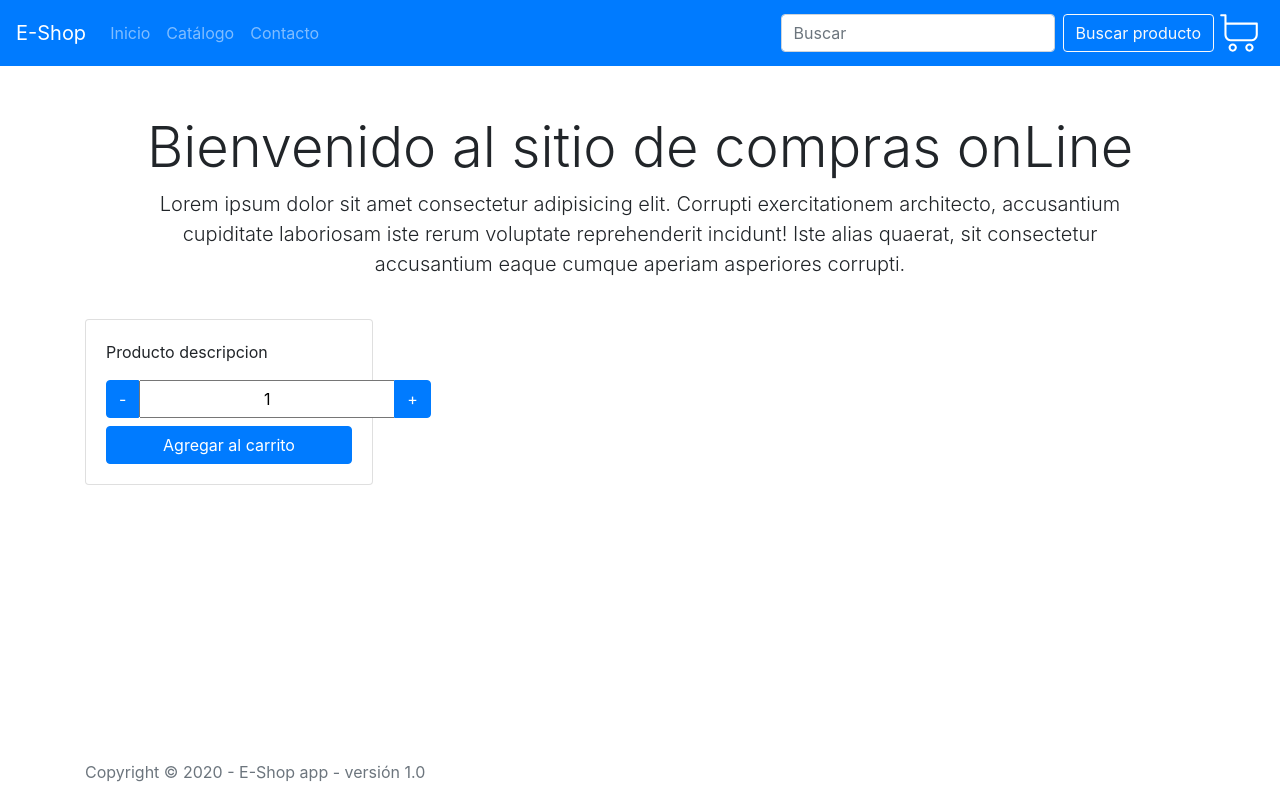
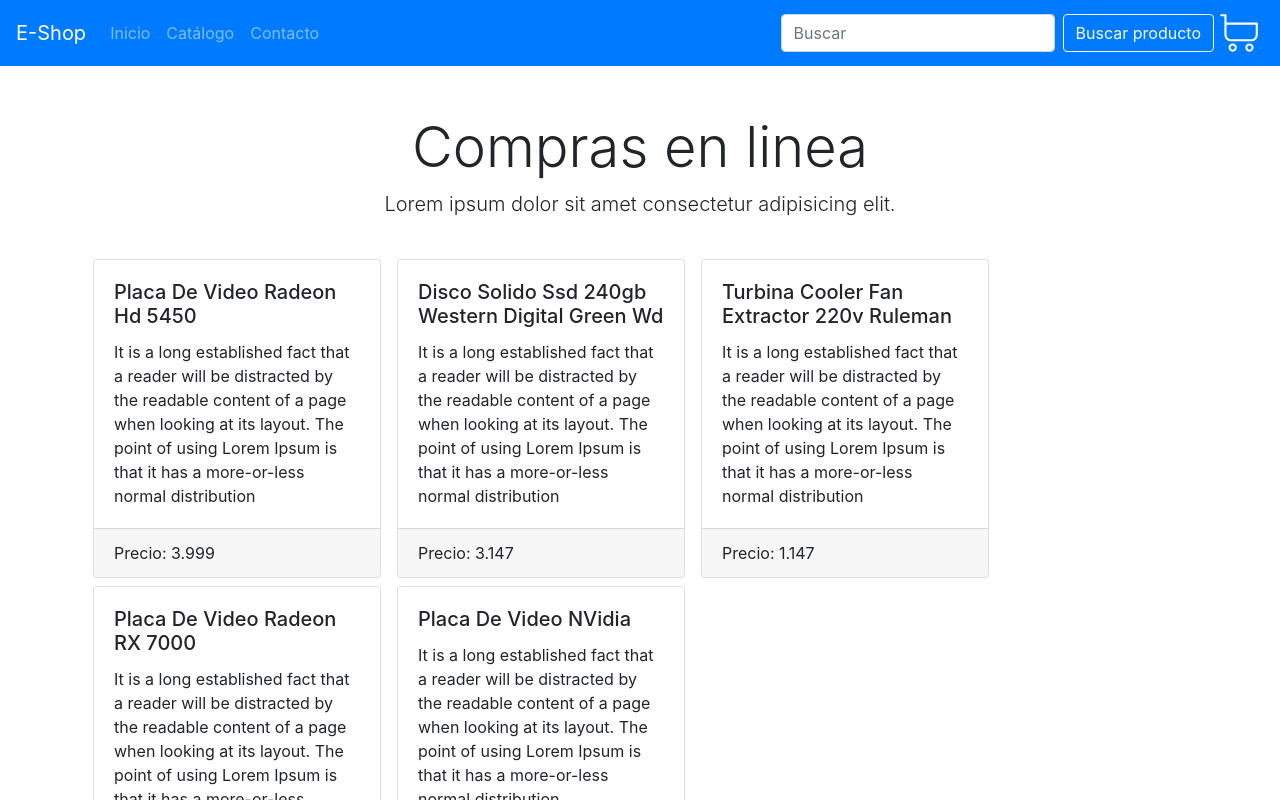
Before and after one commit to xblaz/shop-app, a React (Create React App) app: page / in a window 1280 px wide. Shown: the top 800 px of the page. Built offline with nearby package versions, Linux system fonts and the light colour scheme.

Commit message:
desafio 6

```diff
--- a/package.json
+++ b/package.json
@@ -10,6 +10,7 @@
     "react": "^16.13.1",
     "react-bootstrap": "^1.3.0",
     "react-dom": "^16.13.1",
+    "react-router-dom": "^5.2.0",
     "react-scripts": "3.4.3"
   },
   "scripts": {
--- a/src/App.js
+++ b/src/App.js
@@ -1,15 +1,23 @@
 import React from 'react';
+import {BrowserRouter, Switch, Route } from 'react-router-dom';
 import './App.css';
 import NavPrincipal from './components/Nav/NavPrincipal'
-import Home from './components/Home/Home'
+import HomeContainer from './containers/Home/HomeContainer'
 import Footer from './components/Footer/Footer'
 
 function App() {
+
   return (
     <div className="d-flex flex-column h-100">
+      <BrowserRouter>
       <NavPrincipal />
-      <Home greeting='Bienvenido al sitio de compras onLine'/>
+      <Switch>
+        <Route exact path="/">
+          <HomeContainer greeting='Compras en linea'/>
+        </Route>
+      </Switch>
       <Footer/>
+      </BrowserRouter>
     </div>
   );
 }
--- /dev/null
+++ b/src/components/Catalogo/Item.js
@@ -0,0 +1,21 @@
+import React from 'react';
+import { Card } from 'react-bootstrap';
+
+const Item = props => {
+    return (
+        <>
+            <Card style={{ width: '18rem' }} className="float-left mx-2 mb-2">
+                <Card.Body>
+                    <Card.Title>
+                        {props.titulo}
+                    </Card.Title>
+                    <Card.Text>
+                        {props.descripcion}
+                    </Card.Text>
+                </Card.Body>
+                <Card.Footer>Precio: {props.precio}</Card.Footer>
+            </Card>
+        </>
+    )
+}
+export default Item;
--- /dev/null
+++ b/src/components/Catalogo/ItemList.js
@@ -0,0 +1,14 @@
+import React from 'react';
+import Item from './Item';
+
+const ItemList = ({productos}) => {
+    const contenido = productos.map((unProducto) =>
+            <Item key={unProducto.id} id={unProducto.id} titulo={unProducto.titulo} descripcion={unProducto.descripcion} precio={unProducto.precio} />
+        );
+        return (
+            <>
+                {contenido}
+            </>
+        );
+}
+export default ItemList;
--- /dev/null
+++ b/src/components/Catalogo/Loading.js
@@ -0,0 +1,18 @@
+
+import React from 'react';
+import Spinner from 'react-bootstrap/Spinner'
+
+const Loading = (props) => {
+
+  if (props.showSpinner === false) {
+  return (
+    <Spinner animation="border" role="status">
+      <span className="sr-only">Loading...</span>
+    </Spinner>
+  )
+  } else {
+    return <></>
+  }
+
+}
+export default Loading;
--- a/src/components/Home/Home.jsx
+++ b/src/components/Home/Home.jsx
@@ -1,8 +1,8 @@
 import React from 'react';
 import { Container, Row, Col } from 'react-bootstrap';
 import './Home.css';
-//import Contador from '../Contador/Contador'
-import ItemCount from '../Contador/ItemCount'
+import ItemList from '../Catalogo/ItemList'
+import Loading from '../Catalogo/Loading'
 
 const Home = (props) => {
     return (
@@ -11,22 +11,19 @@ const Home = (props) => {
                 <Col>
                     <div className="px-5 py-3 pt-md-5 pb-md-4 mx-auto text-center">
                         <h1 className="display-4">{props.greeting}</h1>
-                        <p className="lead">Lorem ipsum dolor sit amet consectetur adipisicing elit. Corrupti exercitationem architecto, accusantium cupiditate laboriosam iste rerum voluptate reprehenderit incidunt! Iste alias quaerat, sit consectetur accusantium eaque cumque aperiam asperiores corrupti.</p>
+                        <p className="lead">Lorem ipsum dolor sit amet consectetur adipisicing elit.</p>
                     </div>
                 </Col>
             </Row>
             <Row>
                 <Col className="mx-auto align-center">
-                    <ItemCount initial="1" max="10" min="1" onAdd={agregarItem} />
+                    <Loading showSpinner={props.showSpinner}/>
+                    <ItemList productos={props.productos}/>
+
                 </Col>
             </Row>
         </Container>
     )
 }
 
-function agregarItem(contador) {
-    alert('Cantidad de Items: ' + contador);
-    console.log('Cantidade items: ' + contador)
-}
-
 export default Home;
--- a/src/components/Contador/ItemCount.js
+++ b/src/containers/Contador/ItemCount.js
@@ -1,5 +1,5 @@
 import React, { useState, useEffect } from 'react';
-import { Card, Button, ButtonGroup } from 'react-bootstrap';
+import Contador from '../../components/Contador/Contador';
 
 const ItemCount = props => {
 
@@ -31,17 +31,7 @@ const ItemCount = props => {
 
     return (
         <div>
-            <Card style={{ width: '18rem' }}>
-            <Card.Body>
-                <Card.Text>Producto descripcion</Card.Text>
-                <ButtonGroup>
-                    <Button variant="primary" onClick={decrementa}>-</Button>
-                    <input type="text" value={contador} className="text-center" readOnly />
-                    <Button variant="primary" onClick={incrementa}>+</Button>
-                </ButtonGroup>
-                <Button variant="primary mt-2 btn-block" onClick={onUp}>Agregar al carrito</Button>
-                </Card.Body>
-            </Card>
+            <Contador  decrementa={decrementa} incrementa={incrementa} onUp={onUp} contador={contador} />
         </div>
     );
 
--- /dev/null
+++ b/src/containers/Home/HomeContainer.js
@@ -0,0 +1,32 @@
+import React, {useState, useEffect } from 'react';
+import Home from '../../components/Home/Home'
+import datasource from '../../data/datos.json';
+
+const HomeContainer = (props) => {
+
+    const [productos, setProductos] = useState([]);
+    const [loading, setLoading] = useState(false);
+
+    useEffect(() => {
+        const getDataPromise = new Promise((resolve, reject) => {
+            setTimeout(() => {
+                resolve(datasource);
+            }, 2000);
+        });
+        getDataPromise.then((d) => {
+            setProductos(d);
+            setLoading(true);
+        });
+    }, [])
+
+    useEffect(() => {
+       console.log(productos);
+    }, [productos])
+
+    return (
+        <>
+        <Home productos={productos} showSpinner={loading} greeting={props.greeting}/>
+        </>
+    )
+}
+export default HomeContainer;
--- /dev/null
+++ b/src/data/datos.json
@@ -0,0 +1,37 @@
+[
+    {
+        "id" : "1",
+        "titulo" : "Placa De Video Radeon Hd 5450",
+        "descripcion" : "It is a long established fact that a reader will be distracted by the readable content of a page when looking at its layout. The point of using Lorem Ipsum is that it has a more-or-less normal distribution",
+        "precio" : "3.999",
+        "img" : ""
+    },
+    {
+        "id" : "2",
+        "titulo" : "Disco Solido Ssd 240gb Western Digital Green Wd",
+        "descripcion" : "It is a long established fact that a reader will be distracted by the readable content of a page when looking at its layout. The point of using Lorem Ipsum is that it has a more-or-less normal distribution",
+        "precio" : "3.147",
+        "img" : ""
+    },
+    {
+        "id" : "3",
+        "titulo" : "Turbina Cooler Fan Extractor 220v Ruleman",
+        "descripcion" : "It is a long established fact that a reader will be distracted by the readable content of a page when looking at its layout. The point of using Lorem Ipsum is that it has a more-or-less normal distribution",
+        "precio" : "1.147",
+        "img" : ""
+    },
+    {
+        "id" : "4",
+        "titulo" : "Placa De Video Radeon RX 7000",
+        "descripcion" : "It is a long established fact that a reader will be distracted by the readable content of a page when looking at its layout. The point of using Lorem Ipsum is that it has a more-or-less normal distribution",
+        "precio" : "15.000",
+        "img" : ""
+    },
+    {
+        "id" : "5",
+        "titulo" : "Placa De Video NVidia",
+        "descripcion" : "It is a long established fact that a reader will be distracted by the readable content of a page when looking at its layout. The point of using Lorem Ipsum is that it has a more-or-less normal distribution",
+        "precio" : "23.500",
+        "img" : ""
+    }
+]
```
Also changed, not shown: src/components/Contador/Contador.js (+15 -7 lines), 1 other file (tests, documents, lock files or other folders).
